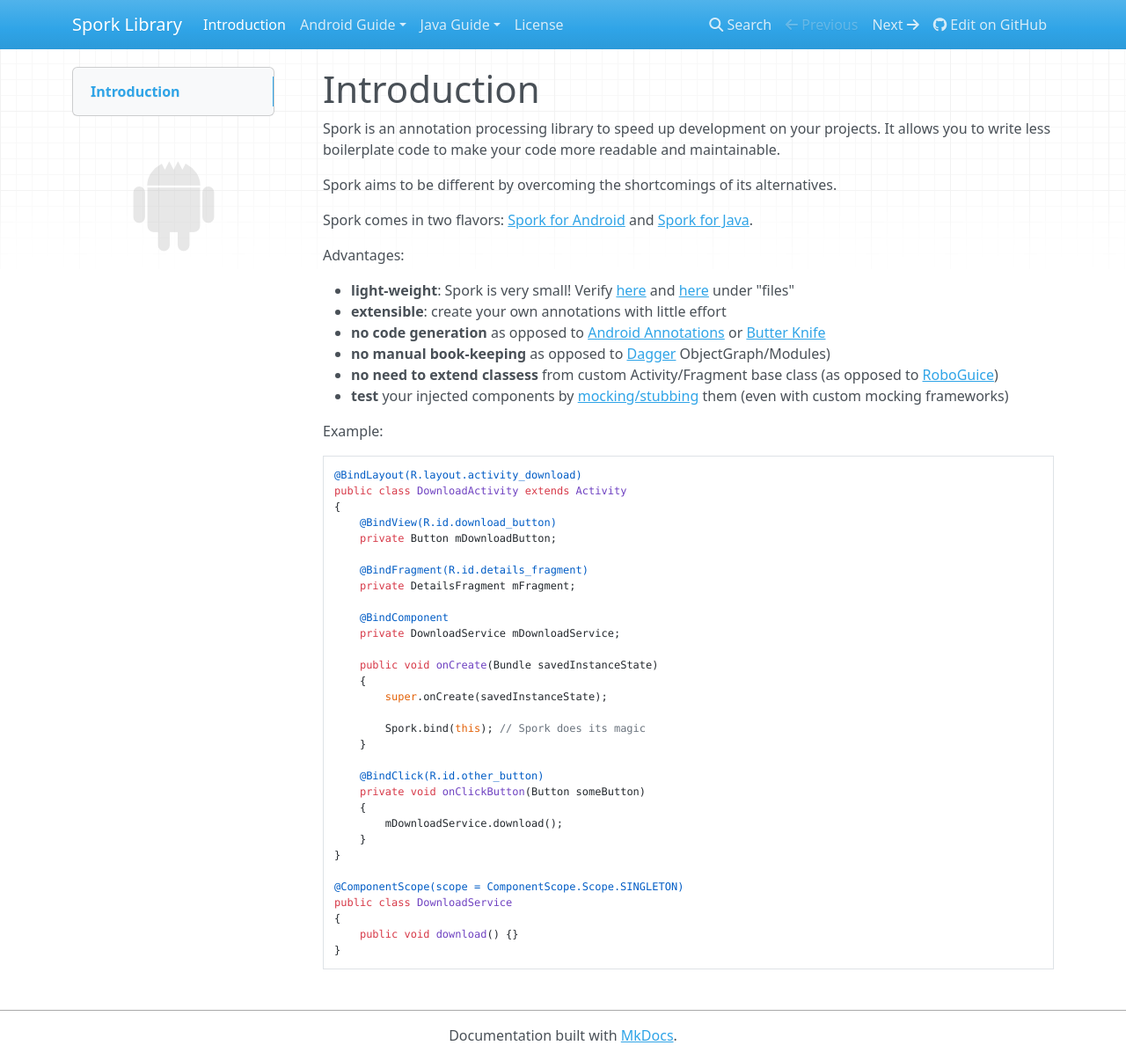
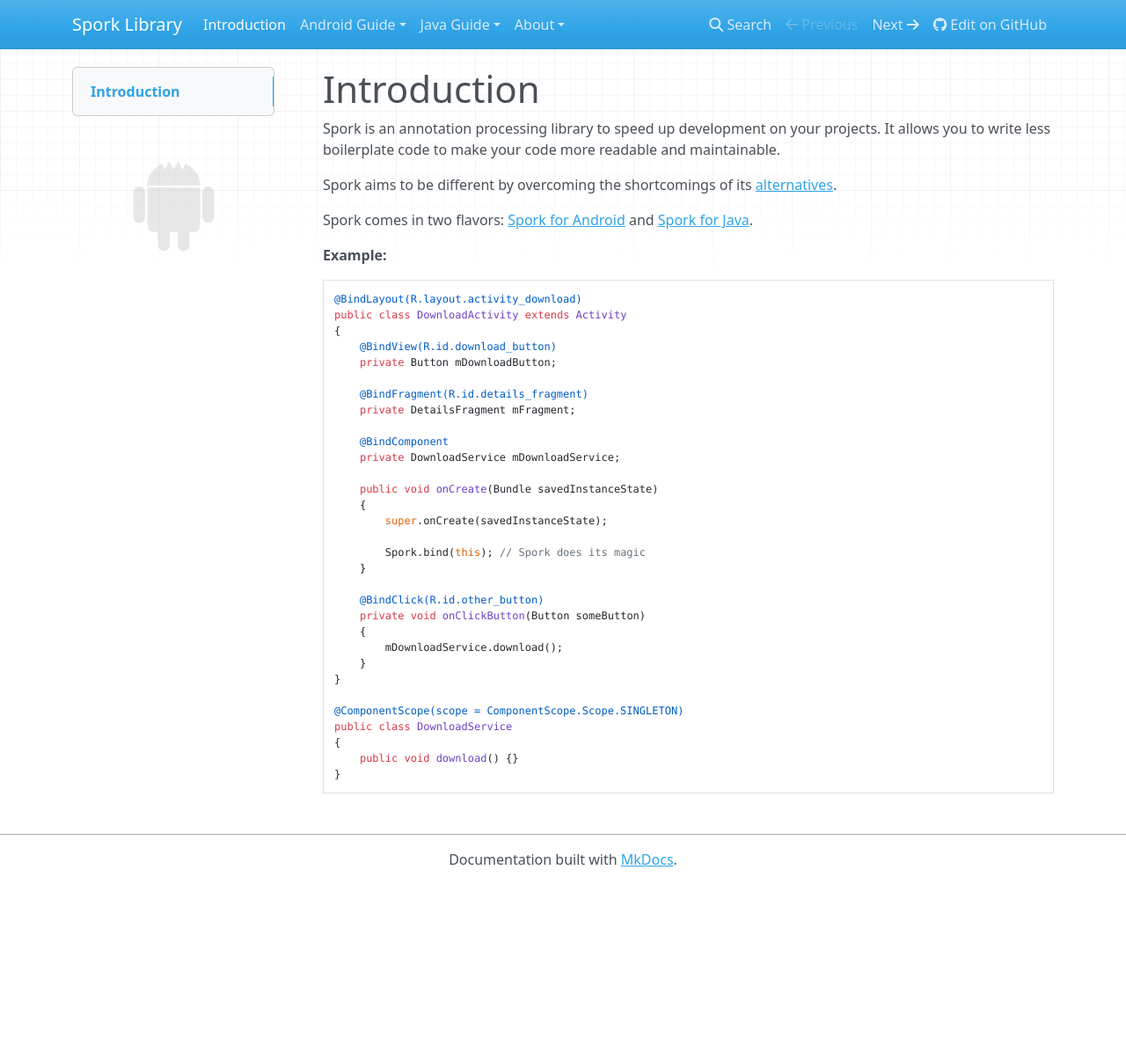
Before and after one commit to KenVanHoeylandt/Spork-Website, an MkDocs documentation site: the page built from docs/index.md, in a window 1280 px wide and 1205 px high. Shown: the whole window at 88% size. Built offline with MkDocs 1.6.1, drawn with Linux system fonts in a browser that asks for light colours; nearby versions of some CDN libraries; old or Windows-style settings are respelled for this version of MkDocs.

Commit message:
- refacoted index.md - added comparison.md - added releases.md - moved license.md - updated site description

````diff
--- a/docs/index.md
+++ b/docs/index.md
@@ -3,20 +3,11 @@
 Spork is an annotation processing library to speed up development on your projects.
 It allows you to write less boilerplate code to make your code more readable and maintainable.
 
-Spork aims to be different by overcoming the shortcomings of its alternatives.
+Spork aims to be different by overcoming the shortcomings of its [alternatives](/about/comparison).
 
 Spork comes in two flavors: [Spork for Android](https://github.com/SporkLibrary/Spork-Android) and [Spork for Java](https://github.com/SporkLibrary/Spork).
 
-Advantages:
-
-- **light-weight**: Spork is very small! Verify [here](https://bintray.com/sporklibrary/spork/spork/_latestVersion) and [here](https://bintray.com/sporklibrary/spork/spork-android/_latestVersion) under "files"
-- **extensible**: create your own annotations with little effort
-- **no code generation** as opposed to [Android Annotations](http://androidannotations.org) or [Butter Knife](http://jakewharton.github.io/butterknife/)
-- **no manual book-keeping** as opposed to [Dagger](http://square.github.io/dagger/) ObjectGraph/Modules)
-- **no need to extend classess** from custom Activity/Fragment base class (as opposed to [RoboGuice](https://github.com/roboguice/roboguice))
-- **test** your injected components by [mocking/stubbing](http://localhost:8000/documentation/testing/) them (even with custom mocking frameworks)
-
-Example:
+**Example:**
 
 ```java
 @BindLayout(R.layout.activity_download)
--- a/mkdocs.yml
+++ b/mkdocs.yml
@@ -3,7 +3,7 @@
 # Reference: https://github.com/mkdocs/mkdocs/issues/6
 
 site_name: Spork Library
-site_description: Spork is a field and method binding library
+site_description: Spork is an annotation binding library
 site_author: Ken Van Hoeylandt
 site_favicon: images/sporklogosmall.png
 site_url: https://sporklibrary.github.io
@@ -51,4 +51,7 @@
       - 'Creating Annotations': 'documentation/current/java/advanced/creating-annotations.md'
       - 'ProGuard': 'documentation/current/java/advanced/proguard.md'
       - 'Binding order': 'documentation/current/java/advanced/binding-order.md'
-  - License: license.md
+  - About:
+    - Comparison: about/comparison.md
+    - Releases: about/releases.md
+    - License: about/license.md
````
Also changed, not shown: docs/about/comparison.md (added, +41 -0 lines), docs/about/releases.md (added, +41 -0 lines), docs/about/license.md (renamed from docs/license.md).
